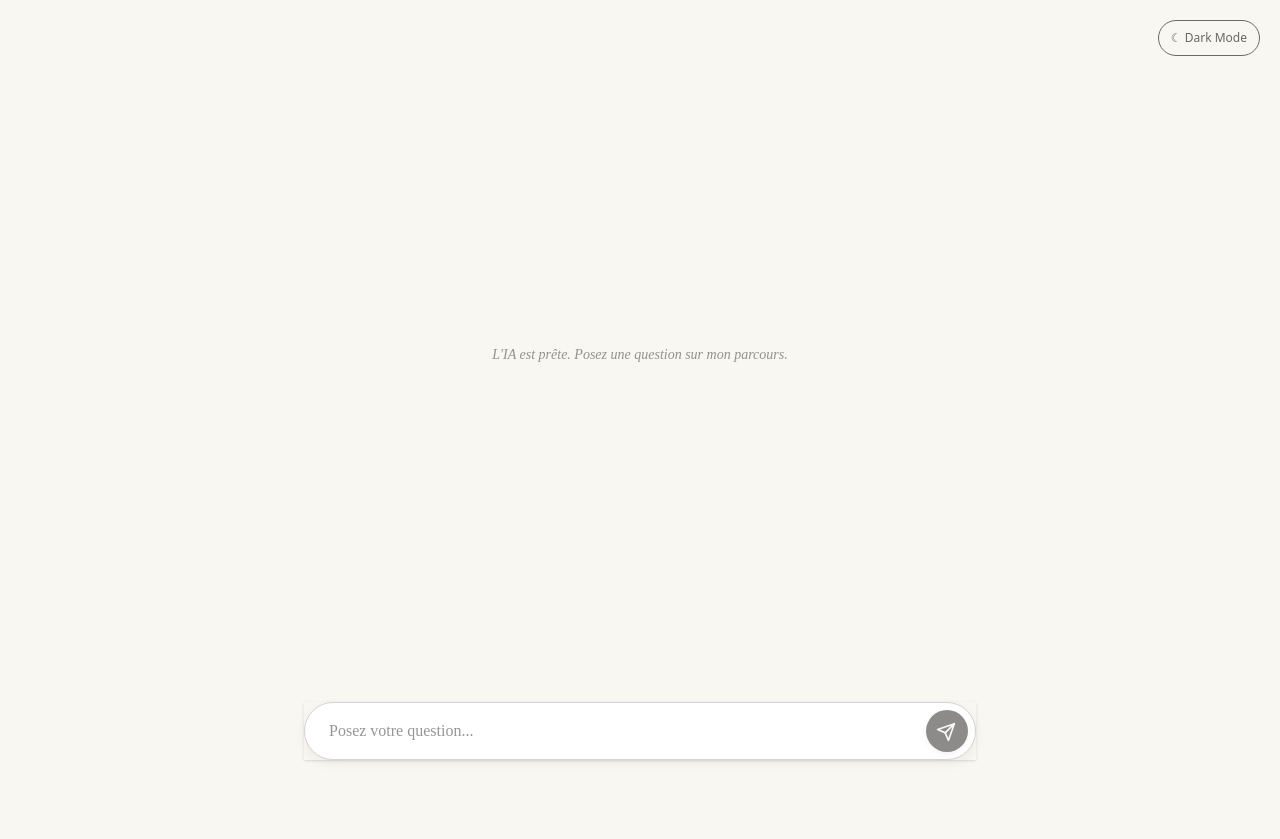
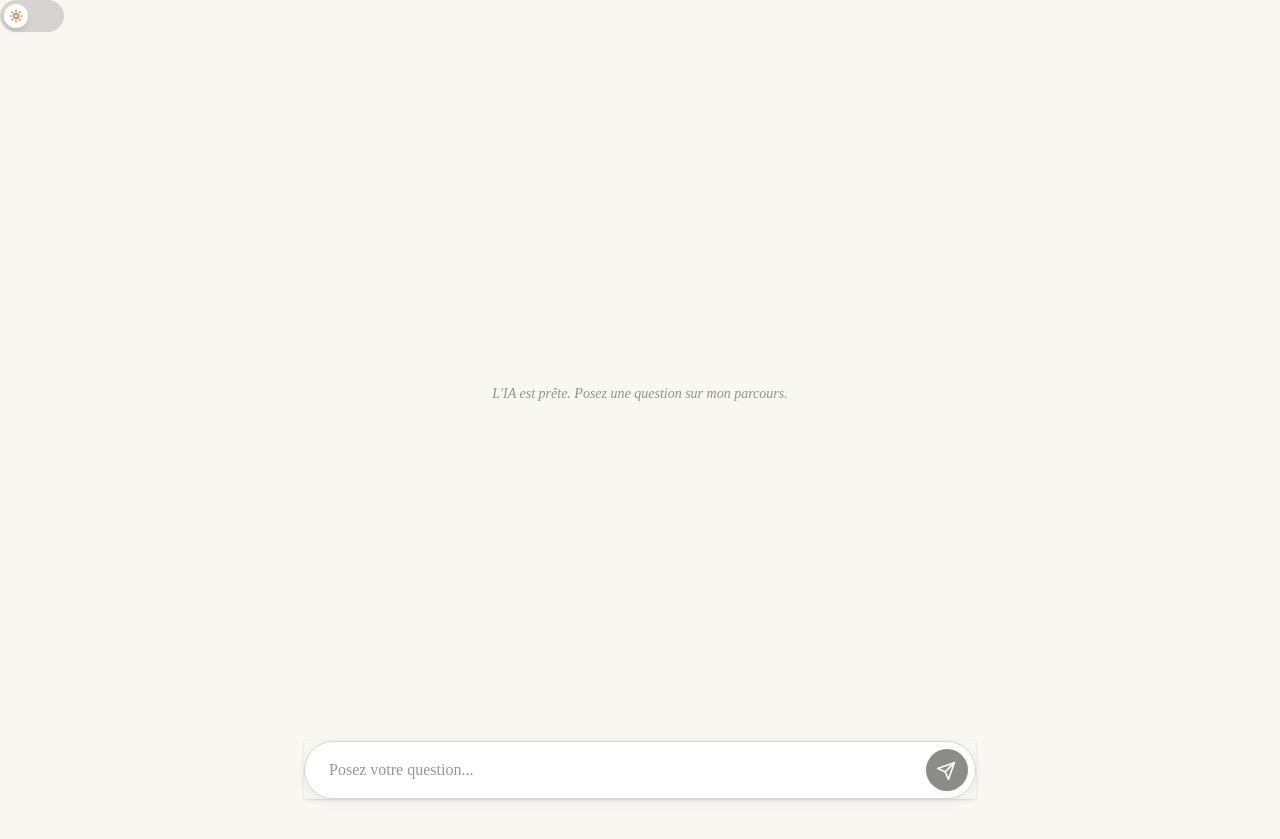
Before and after one commit to charlesbonnet1-del/cv2-chat, a Next.js app: page / in a window 1280 px wide. Before the commit the page ends 800 px from the top, so only its background shows below. Built offline with nearby package versions, Linux system fonts and the light colour scheme; a web font is replaced by a local one.

Commit message:
Update ThemeToggle.tsx

```diff
--- a/app/components/ThemeToggle.tsx
+++ b/app/components/ThemeToggle.tsx
@@ -1,13 +1,13 @@
-
 "use client";
 
 import { useState, useEffect } from "react";
 
 export default function ThemeToggle() {
   const [darkMode, setDarkMode] = useState(false);
+  const [mounted, setMounted] = useState(false);
 
   useEffect(() => {
-    // Vérifie si l'utilisateur préfère le sombre par défaut
+    setMounted(true);
     if (window.matchMedia("(prefers-color-scheme: dark)").matches) {
       setDarkMode(true);
       document.documentElement.classList.add("dark");
@@ -24,25 +24,45 @@ export default function ThemeToggle() {
     }
   };
 
+  // Évite le flash d'hydratation
+  if (!mounted) return <div className="w-14 h-8" />;
+
   return (
     <button
       onClick={toggleTheme}
-      style={{
-        position: "fixed",
-        top: "20px",
-        right: "20px",
-        zIndex: 9999,
-        background: "transparent",
-        border: "1px solid currentColor",
-        padding: "8px 12px",
-        borderRadius: "20px",
-        fontSize: "12px",
-        cursor: "pointer",
-        opacity: 0.7,
-        fontFamily: "var(--font-sans)",
-      }}
+      className={`
+        relative w-16 h-8 rounded-full transition-colors duration-300 focus:outline-none
+        ${darkMode ? "bg-stone-700" : "bg-stone-300"}
+      `}
+      aria-label="Toggle Dark Mode"
     >
-      {darkMode ? "☀ Light Mode" : "☾ Dark Mode"}
+      {/* Le cercle qui bouge (Thumb) */}
+      <span
+        className={`
+          absolute top-1 left-1 w-6 h-6 rounded-full bg-white shadow-md transform transition-transform duration-300 flex items-center justify-center
+          ${darkMode ? "translate-x-8" : "translate-x-0"}
+        `}
+      >
+        {darkMode ? (
+          /* Icône LUNE (SVG) */
+          <svg xmlns="http://www.w3.org/2000/svg" width="14" height="14" viewBox="0 0 24 24" fill="none" stroke="#F97316" strokeWidth="2" strokeLinecap="round" strokeLinejoin="round">
+            <path d="M12 3a6 6 0 0 0 9 9 9 9 0 1 1-9-9Z"></path>
+          </svg>
+        ) : (
+          /* Icône SOLEIL (SVG) */
+          <svg xmlns="http://www.w3.org/2000/svg" width="14" height="14" viewBox="0 0 24 24" fill="none" stroke="#EA580C" strokeWidth="2" strokeLinecap="round" strokeLinejoin="round">
+            <circle cx="12" cy="12" r="4"></circle>
+            <path d="M12 2v2"></path>
+            <path d="M12 20v2"></path>
+            <path d="M4.93 4.93l1.41 1.41"></path>
+            <path d="M17.66 17.66l1.41 1.41"></path>
+            <path d="M2 12h2"></path>
+            <path d="M20 12h2"></path>
+            <path d="M6.34 17.66l-1.41 1.41"></path>
+            <path d="M19.07 4.93l-1.41 1.41"></path>
+          </svg>
+        )}
+      </span>
     </button>
   );
 }
```
